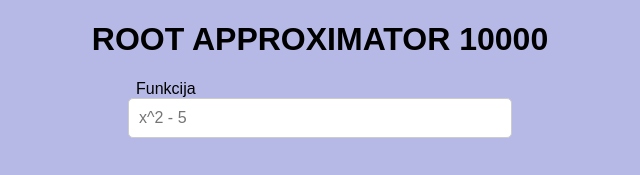
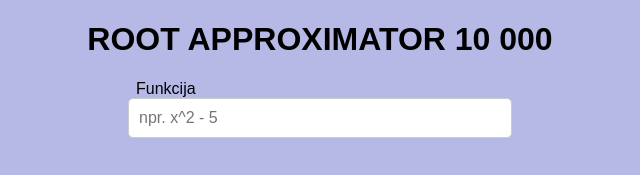
Before and after one commit to brownbird-team/root-approximator, a plain HTML site: page index.html in a window 1280 px wide. Shown: the top 175 px of the page, 320-960 px from the left. Drawn offline with nearby package versions, Linux system fonts and the light colour scheme.

Commit message:
Dodan favicon

```diff
--- a/index.html
+++ b/index.html
@@ -3,16 +3,17 @@
 <head>
     <meta charset="UTF-8">
     <meta name="viewport" content="width=device-width, initial-scale=1.0">
-    <title>limun</title>
+    <title>ROOT APPROXIMATOR 10000</title>
     <meta http-equiv="X-Content-Type-Options" content="nosniff">
     <link rel="stylesheet" href="nultocke.css">
+    <link rel="icon" href="favicon.svg">
 </head>
 <body>
-    <h1>ROOT APPROXIMATOR 10000</h1>
+    <h1>ROOT APPROXIMATOR 10 000</h1>
     <div class="container">
         <div class="dijelovi">
             <label for="funkcija">Funkcija</label>
-            <input type="text" id=funkcija placeholder="x^2 - 5">
+            <input type="text" id=funkcija placeholder="npr. x^2 - 5">
             <p id="f_out"></p>
         </div>
         <div class="dijelovi">
```
Also changed, not shown: favicon.svg (added).
